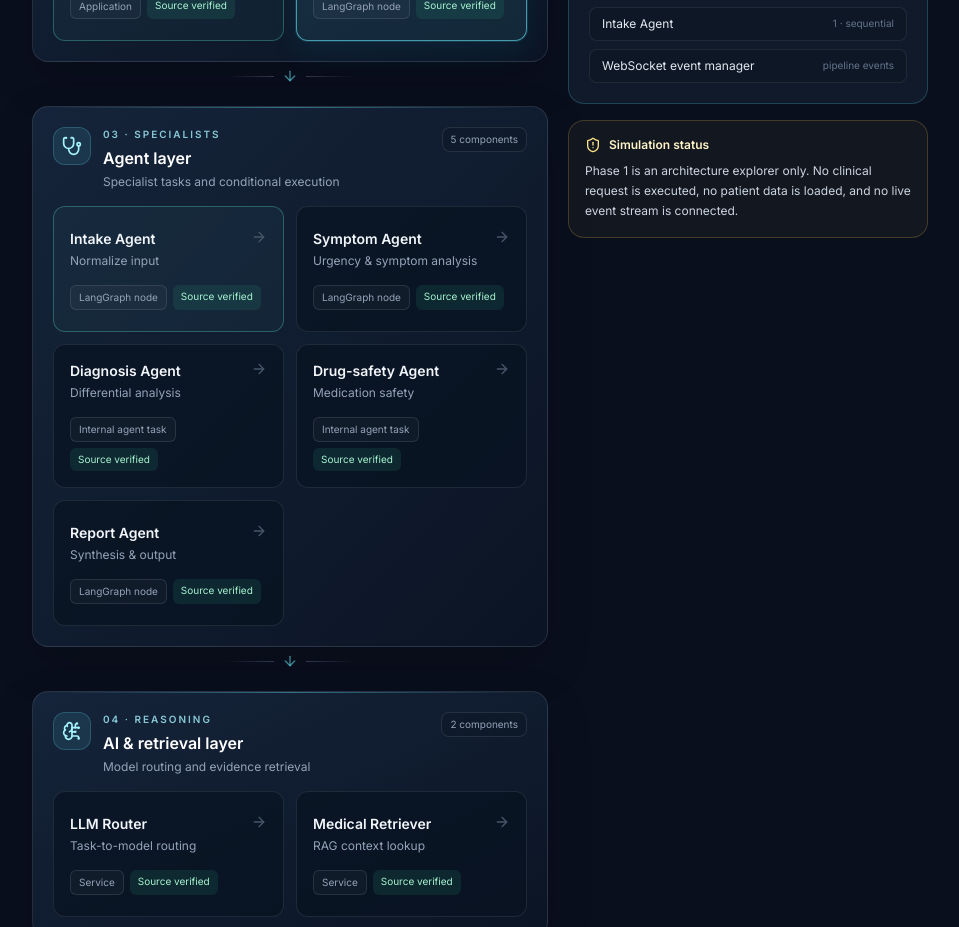
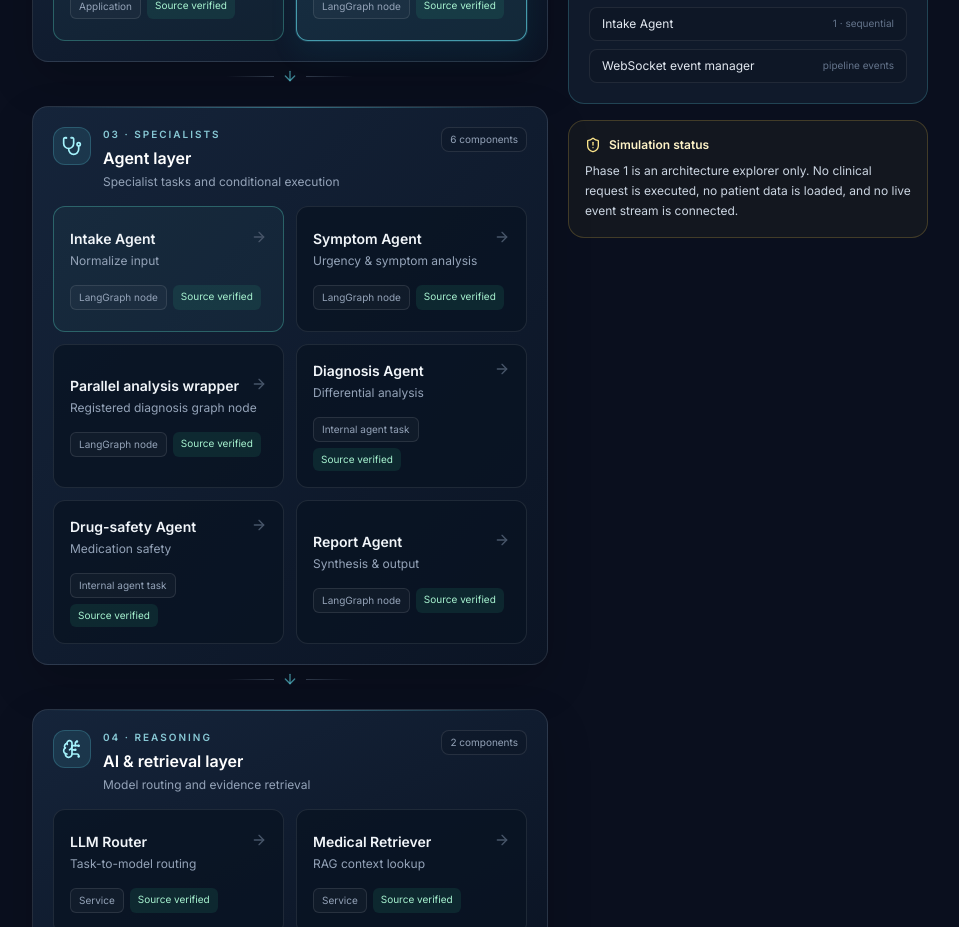
Before and after one commit to Adithya0805/mediguard-v2, a Next.js app in the folder frontend/: page /architecture-simulator in a window 1280 px wide. Shown: the part 1080-2007 px from the top of the page, without its empty margins (288-1247 px from the left). Built offline with nearby package versions, Linux system fonts and the light colour scheme; no server answers; sample sign-in values are in the browser's storage.

Commit message:
fix: distinguish parallel wrapper from internal agents

```diff
--- a/frontend/src/components/architecture/ArchitectureSimulator.tsx
+++ b/frontend/src/components/architecture/ArchitectureSimulator.tsx
@@ -67,7 +67,14 @@ const nodes: ArchitectureNode[] = [
     sourcePaths: ['backend/app/agents/symptom_agent.py', 'backend/app/agents/orchestrator.py'],
   },
   {
-    id: 'diagnosis', label: 'Diagnosis Agent', subtitle: 'Differential analysis', layer: 'agents', kind: 'internal-agent', evidence: 'verified',
+    id: 'parallel-analysis', label: 'Parallel analysis wrapper', subtitle: 'Registered diagnosis graph node', layer: 'agents', kind: 'graph-node', evidence: 'verified',
+    description: 'The LangGraph node named diagnosis invokes the orchestrator wrapper that launches diagnosis and drug-safety analysis concurrently, then merges their results into shared state.',
+    inputs: ['Symptom analysis', 'Urgency state', 'Shared clinical state'], outputs: ['Merged diagnosis result', 'Merged medication-safety result'],
+    sourcePaths: ['backend/app/agents/orchestrator.py'],
+    notes: 'This wrapper is the actual registered LangGraph node. The two specialist tasks below are invoked concurrently inside it.',
+  },
+  {
+    id: 'diagnosis-agent', label: 'Diagnosis Agent', subtitle: 'Differential analysis', layer: 'agents', kind: 'internal-agent', evidence: 'verified',
     description: 'Runs differential-diagnosis analysis as one of two concurrent tasks launched by the orchestrator’s diagnosis wrapper.',
     inputs: ['Clinical state', 'Retrieved context'], outputs: ['Differential diagnosis', 'Primary diagnosis'],
     sourcePaths: ['backend/app/agents/diagnosis_agent.py', 'backend/app/agents/orchestrator.py'],
@@ -128,22 +135,24 @@ const edges = [
   { from: 'fastapi', to: 'langgraph', label: 'workflow entry' },
   { from: 'langgraph', to: 'intake', label: '1 · sequential' },
   { from: 'intake', to: 'symptom', label: '2 · sequential' },
-  { from: 'symptom', to: 'diagnosis', label: 'non-critical route' },
+  { from: 'symptom', to: 'parallel-analysis', label: 'non-critical route' },
   { from: 'symptom', to: 'report', label: 'critical bypass' },
-  { from: 'diagnosis', to: 'drug-safety', label: 'parallel task' },
-  { from: 'diagnosis', to: 'report', label: 'merged state' },
+  { from: 'parallel-analysis', to: 'diagnosis-agent', label: 'parallel task A' },
+  { from: 'parallel-analysis', to: 'drug-safety', label: 'parallel task B' },
+  { from: 'diagnosis-agent', to: 'report', label: 'merged state' },
   { from: 'drug-safety', to: 'report', label: 'merged state' },
   { from: 'llm-router', to: 'intake', label: 'model client' },
   { from: 'llm-router', to: 'symptom', label: 'model client' },
-  { from: 'llm-router', to: 'diagnosis', label: 'model client' },
+  { from: 'llm-router', to: 'diagnosis-agent', label: 'model client' },
   { from: 'llm-router', to: 'drug-safety', label: 'model client' },
   { from: 'llm-router', to: 'report', label: 'model client' },
   { from: 'retriever', to: 'symptom', label: 'context retrieval' },
-  { from: 'retriever', to: 'diagnosis', label: 'context retrieval' },
+  { from: 'retriever', to: 'diagnosis-agent', label: 'context retrieval' },
   { from: 'langgraph', to: 'websocket', label: 'pipeline events' },
   { from: 'intake', to: 'websocket', label: 'agent events' },
   { from: 'symptom', to: 'websocket', label: 'agent events' },
-  { from: 'diagnosis', to: 'websocket', label: 'agent events' },
+  { from: 'parallel-analysis', to: 'websocket', label: 'graph-node events' },
+  { from: 'diagnosis-agent', to: 'websocket', label: 'agent events' },
   { from: 'drug-safety', to: 'websocket', label: 'agent events' },
   { from: 'report', to: 'websocket', label: 'agent events' },
 ];
```
